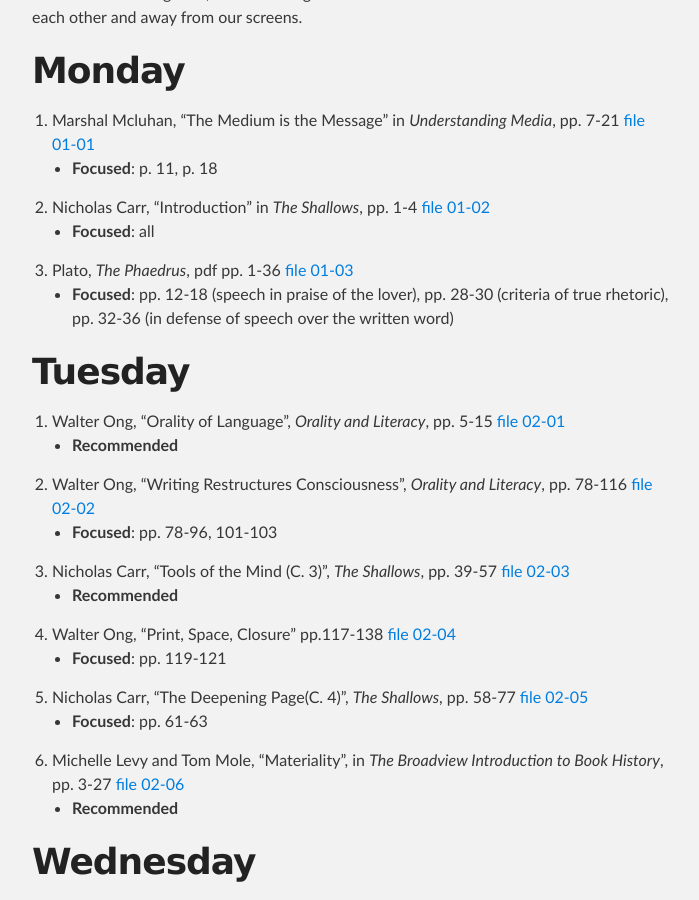
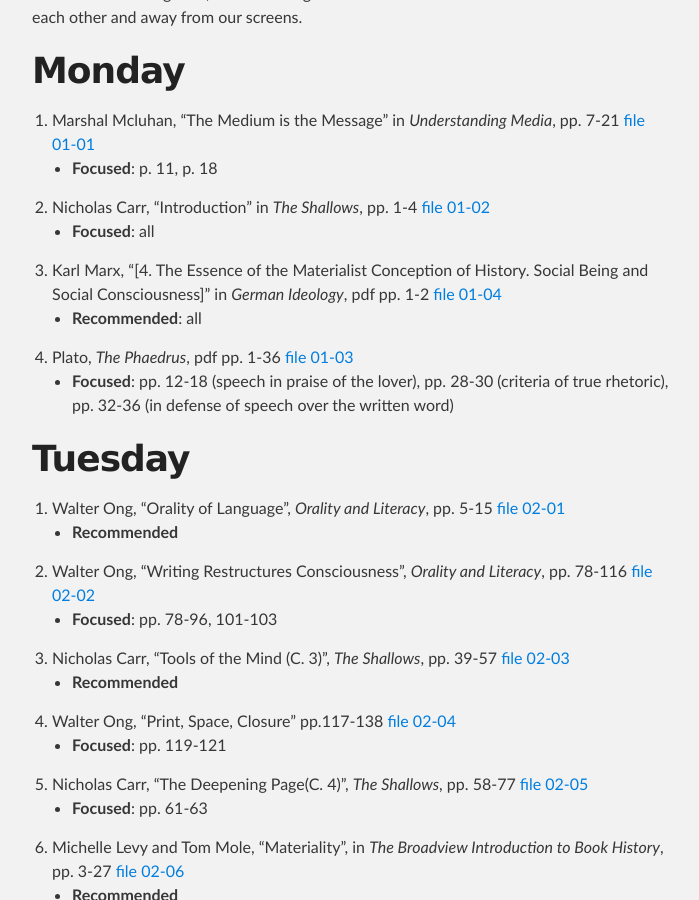
Before and after one commit to jeffreycwitt/jeffreycwitt.github.io, a Jekyll site: the page built from _posts/2018-09-17-encountering-the-text.md, in a window 1280 px wide and 900 px high, scrolled down 862 px. Shown: the whole window, without its empty margins (288-987 px from the left). Built offline with Jekyll 4.4.1, drawn with Linux system fonts in a browser that asks for light colours.

Commit message:
added Marx reference to porto syllabus post

```diff
--- a/_posts/2018-09-17-encountering-the-text.md
+++ b/_posts/2018-09-17-encountering-the-text.md
@@ -23,6 +23,9 @@
   * **Focused**: p. 11, p. 18
 1. Nicholas Carr, "Introduction" in *The Shallows*, pp. 1-4 [file 01-02](https://drive.google.com/open?id=1eG0LGpOJ7113S5Z2j6Vt8RE0AJea75n2)
   * **Focused**: all
+1. Karl Marx, "[4. The Essence of the Materialist Conception of History.
+Social Being and Social Consciousness]" in *German Ideology*, pdf pp. 1-2 [file 01-04](https://drive.google.com/open?id=1K-Zvi0APWFl2riS7IwKDff9zwEumQMU2)
+  * **Recommended**: all
 1. Plato, *The Phaedrus*, pdf pp. 1-36 [file 01-03](https://drive.google.com/open?id=1shv7X75cF--_C5vqPN49k0TQcyqjFqgk)
   * **Focused**: pp. 12-18 (speech in praise of the lover), pp. 28-30 (criteria of true rhetoric), pp. 32-36 (in defense of speech over the written word)
 
```
